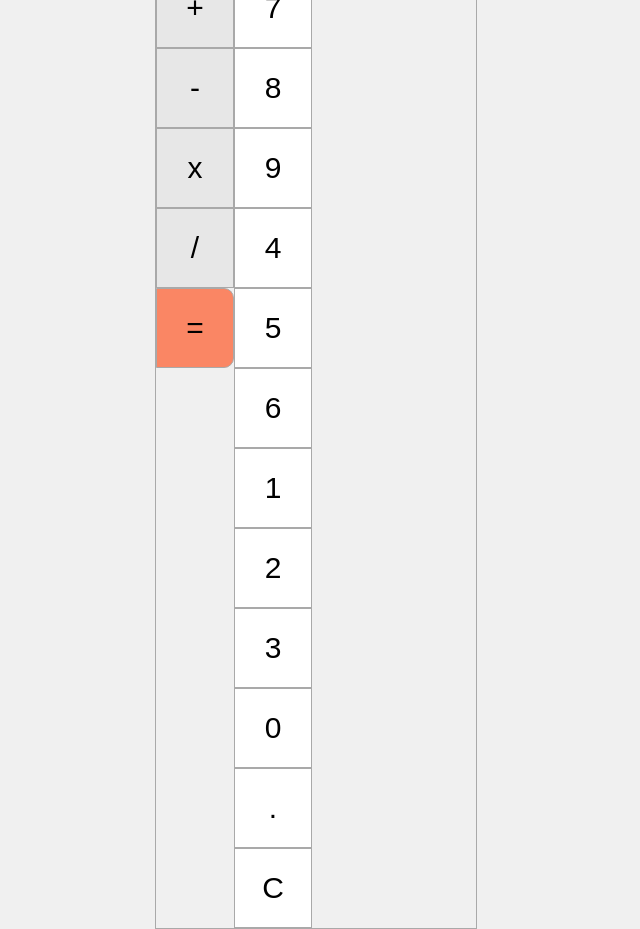
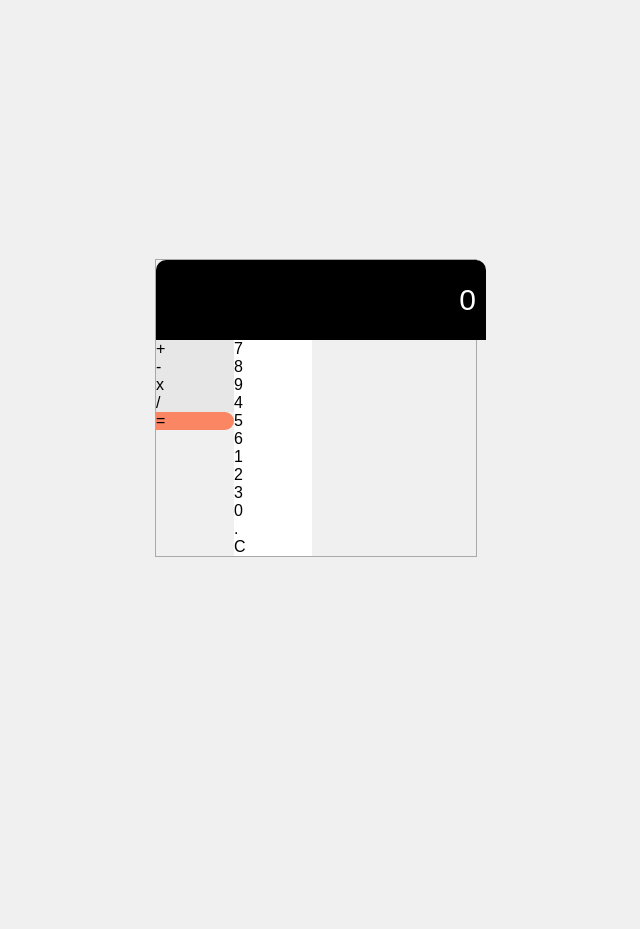
Before and after one commit to Kitunglau14/T02, a plain HTML site: page index.html in a window 1280 px wide. Shown: the whole page, without its empty margins (324-964 px from the left). After the commit the page ends 816 px from the top, so only its background shows below. Drawn offline with Linux system fonts and the light colour scheme.

Commit message:
Update index.html

```diff
--- a/index.html
+++ b/index.html
@@ -13,25 +13,25 @@
         </div>
         <div id="pad">
             <div class="operators">
-                <button class="operator">+</button>
-                <button class="operator">-</button>
-                <button class="operator">x</button>
-                <button class="operator">/</button>
-                <button class="operator equal">=</button>
+                <div class="operator">+</div>
+                <div class="operator">-</div>
+                <div class="operator">x</div>
+                <div class="operator">/</div>
+                <div class="operator equal">=</div>
             </div>
             <div class="numbers">
-                <button class="number">7</button>
-                <button class="number">8</button>
-                <button class="number">9</button>
-                <button class="number">4</button>
-                <button class="number">5</button>
-                <button class="number">6</button>
-                <button class="number">1</button>
-                <button class="number">2</button>
-                <button class="number">3</button>
-                <button class="number">0</button>
-                <button class="number">.</button>
-                <button class="number">C</button>
+                <div class="number">7</div>
+                <div class="number">8</div>
+                <div class="number">9</div>
+                <div class="number">4</div>
+                <div class="number">5</div>
+                <div class="number">6</div>
+                <div class="number">1</div>
+                <div class="number">2</div>
+                <div class="number">3</div>
+                <div class="number">0</div>
+                <div class="number">.</div>
+                <div class="number">C</div>
             </div>
         </div>
     </div>
```
